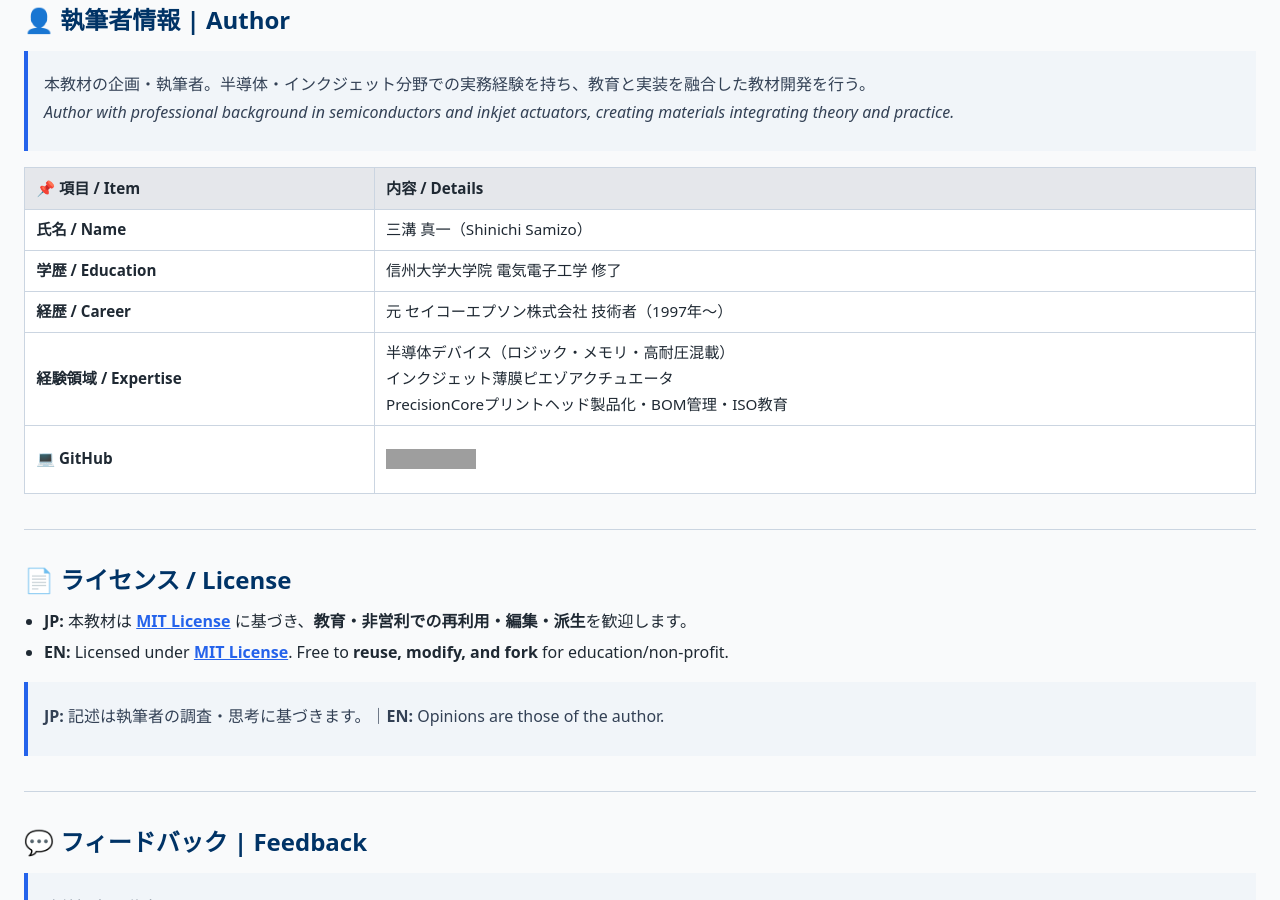
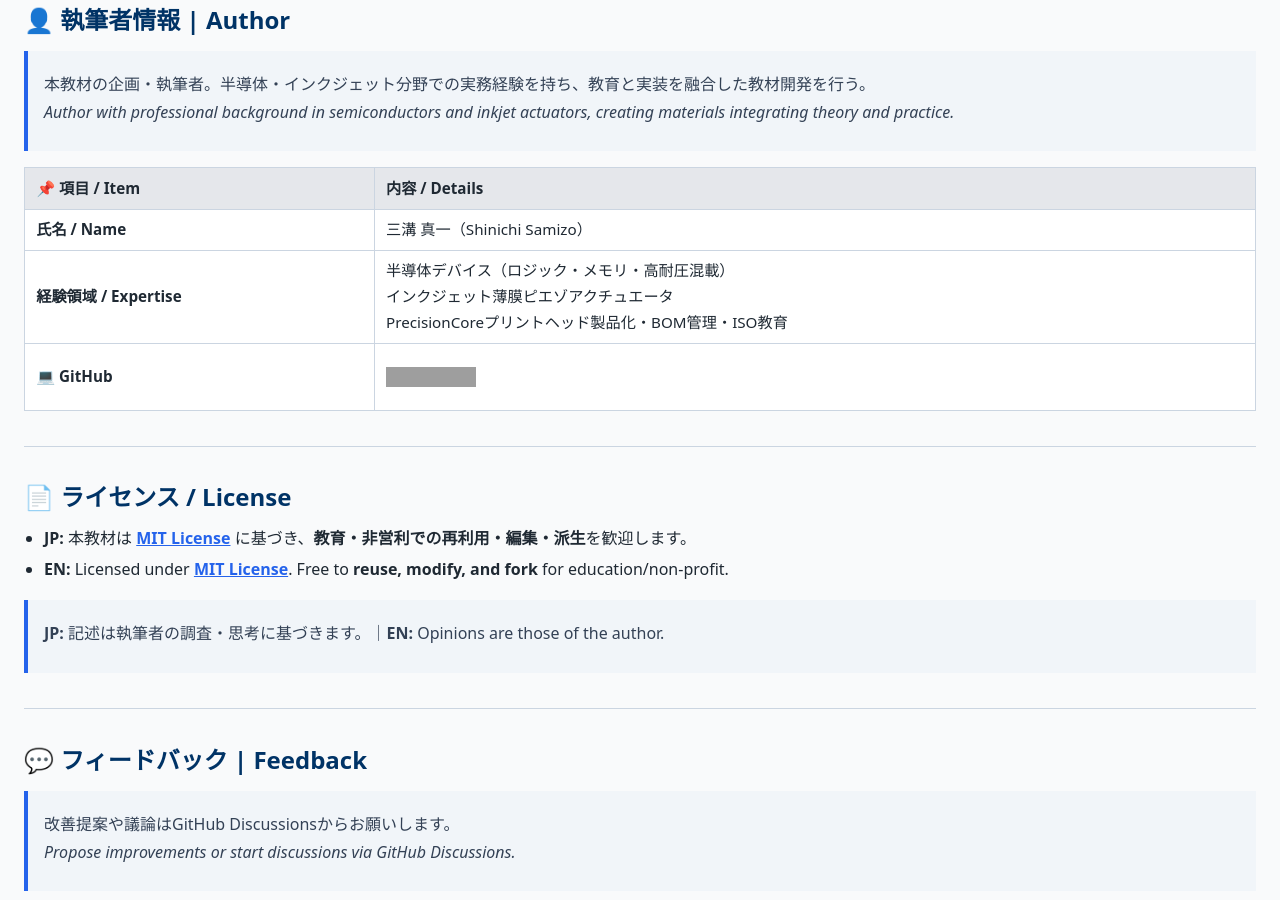
Before and after one commit to Samizo-AITL/Edusemi-Plus, a Jekyll site: the page built from index.md, in a window 1280 px wide and 900 px high, scrolled down 2655 px. Built offline with Jekyll 4.4.1, drawn with Linux system fonts in a browser that asks for light colours; grey boxes are pictures that could not be loaded.

Commit message:
Update index.md

```diff
--- a/index.md
+++ b/index.md
@@ -88,8 +88,6 @@ title: Edusemi-Plus｜Edusemi-v4xを拡張する半導体応用教材シリー
 | 📌 項目 / Item | 内容 / Details |
 |------|------|
 | **氏名 / Name** | 三溝 真一（Shinichi Samizo） |
-| **学歴 / Education** | 信州大学大学院 電気電子工学 修了 |
-| **経歴 / Career** | 元 セイコーエプソン株式会社 技術者（1997年〜） |
 | **経験領域 / Expertise** | 半導体デバイス（ロジック・メモリ・高耐圧混載）<br>インクジェット薄膜ピエゾアクチュエータ<br>PrecisionCoreプリントヘッド製品化・BOM管理・ISO教育 |
 | **💻 GitHub** | [![GitHub](https://img.shields.io/badge/GitHub-Samizo--AITL-blue?style=for-the-badge&logo=github)](https://github.com/Samizo-AITL) |
 
```
